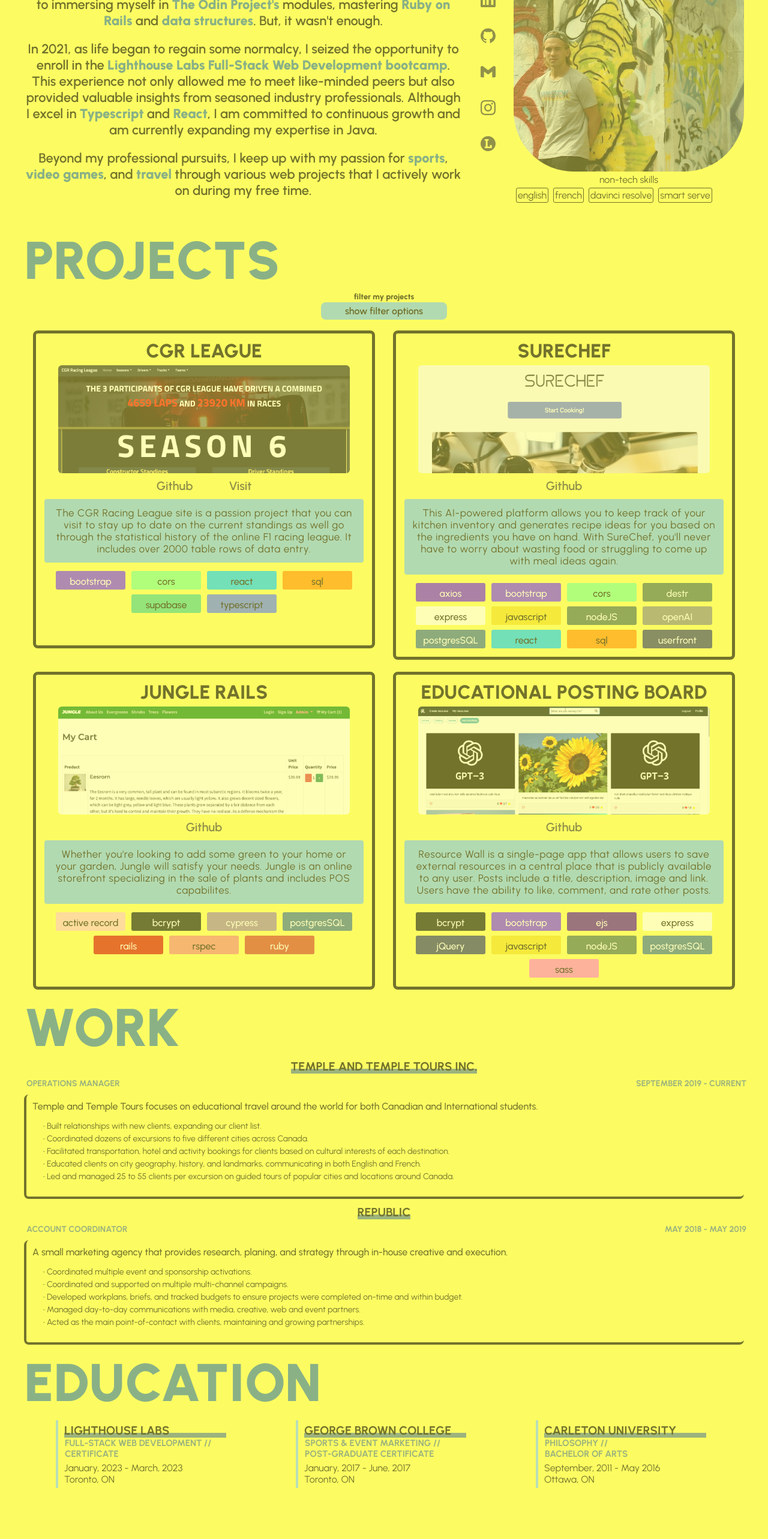
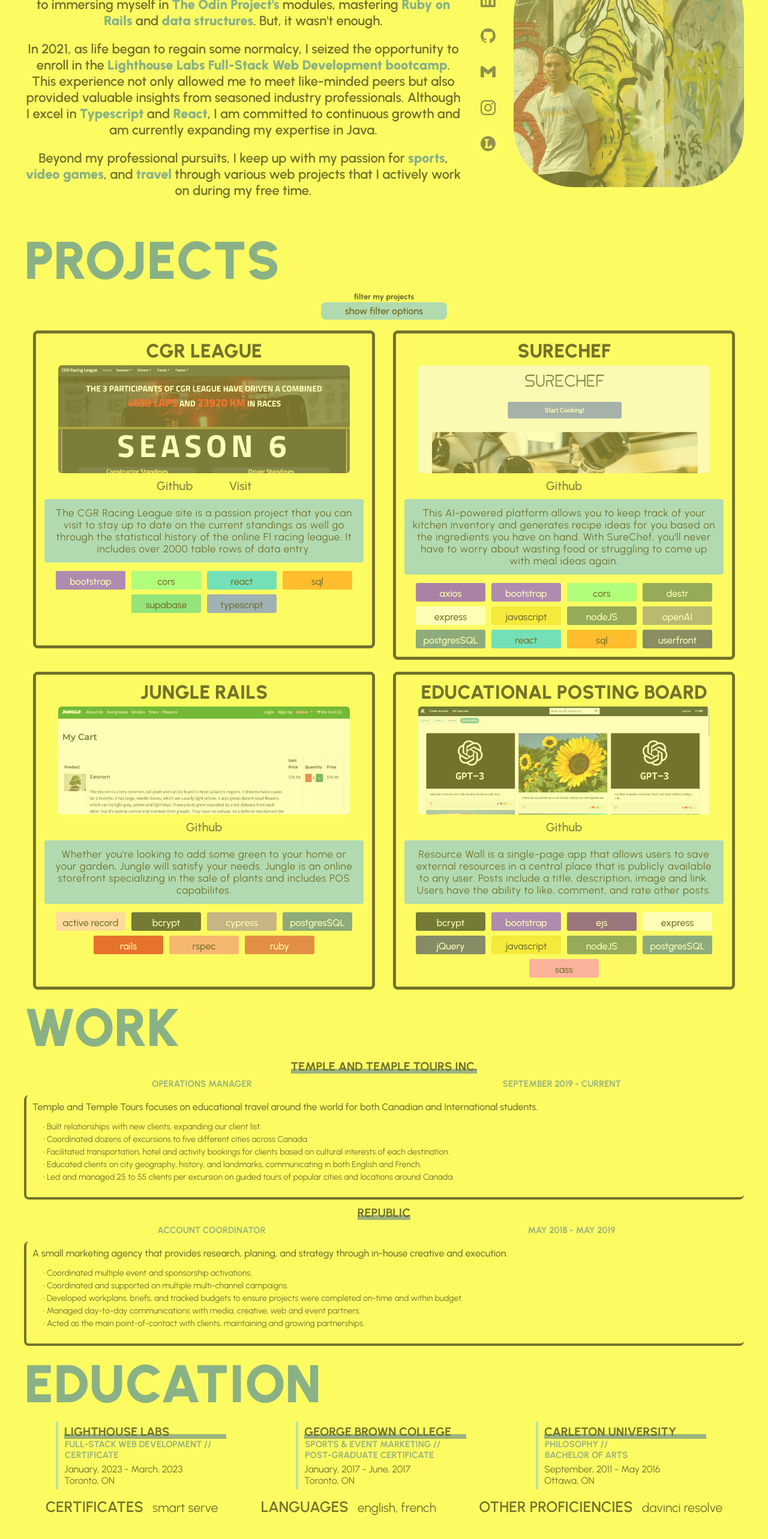
Before and after one commit to gtemple/personal-site-redux, a React (Vite) app in the folder client/: page / in a window 1280 px wide. Shown: the part 965-3531 px from the top of the page at 60% size. Before the commit the page ends 3496 px from the top, so only its background shows below. Built offline with nearby package versions, Linux system fonts and the light colour scheme.

Commit message:
update skills

```diff
--- a/client/src/components/About.tsx
+++ b/client/src/components/About.tsx
@@ -2,7 +2,6 @@
 import { SiInstagram, SiLinkedin, SiGithub, SiGmail, SiLetterboxd } from "react-icons/si";
 import './about.css'
 
-const skills = ['english', 'french', 'davinci resolve', 'smart serve'];
 
 export const About = () => {
   return (
@@ -33,15 +32,6 @@
       </div>
       <div>
         <img className='portrait' src={portrait} />
-        <div>non-tech skills</div>
-        <div className='skills'>
-          {skills.map((skill: string, index: number) => (
-            <span className='skill' key={index}>
-              {skill}
-            </span>
-          ))}
-  </div>
-
       </div>
     </div>
   )
--- a/client/src/components/Education/Index.tsx
+++ b/client/src/components/Education/Index.tsx
@@ -52,6 +52,7 @@
   },
 ];
 
+
 const Education = () => {
   return (
     <div>
@@ -73,6 +74,13 @@
           />
         ))}
       </div>
+      <div>
+        <div className='other'>
+            <div className='other-list'><span className='other-title'>Certificates</span> smart serve</div>
+            <div className='other-list'><span className='other-title'>Languages</span> english, french</div>
+            <div className='other-list'><span className='other-title'> Other Proficiencies</span> davinci resolve</div>
+        </div>
+      </div>
     </div>
   );
 };
--- a/client/src/components/Education/education.css
+++ b/client/src/components/Education/education.css
@@ -22,23 +22,20 @@
   color: #4b7695;
 }
 
-.skills {
+.other {
   display: flex;
   flex-wrap: wrap;
-  align-items: center;
+  justify-content: space-around;
 }
 
-.skill {
-  margin: 4px;
-  padding: 2px;
-  font-weight: 400;
-  border-style: solid;
-  border-width: 1px;
-  border-radius: 3px;
-  transition: transform .2s;
-
+.other-title {
+  margin-right: 10px;
+  text-transform: uppercase;
+  font-weight: 600;
+  font-size: 25px;
 }
 
-.skill:hover {
-  transform: scale(1.1);
+.other-list {
+  margin: 4px 15px;
+  font-size: 21px;
 }
--- a/client/src/components/Work/work.css
+++ b/client/src/components/Work/work.css
@@ -21,10 +21,10 @@
   margin: 8px 4px;
   width: 100%;
   display: flex;
-  justify-content: space-between;
+  justify-content: space-around;
   text-transform: uppercase;
   font-weight: 700;
-  font-size: 14px;
+  font-size: 15px;
   color: #4b7695;
 }
 
```
Lines whose indentation alone changed are shown as unchanged.
